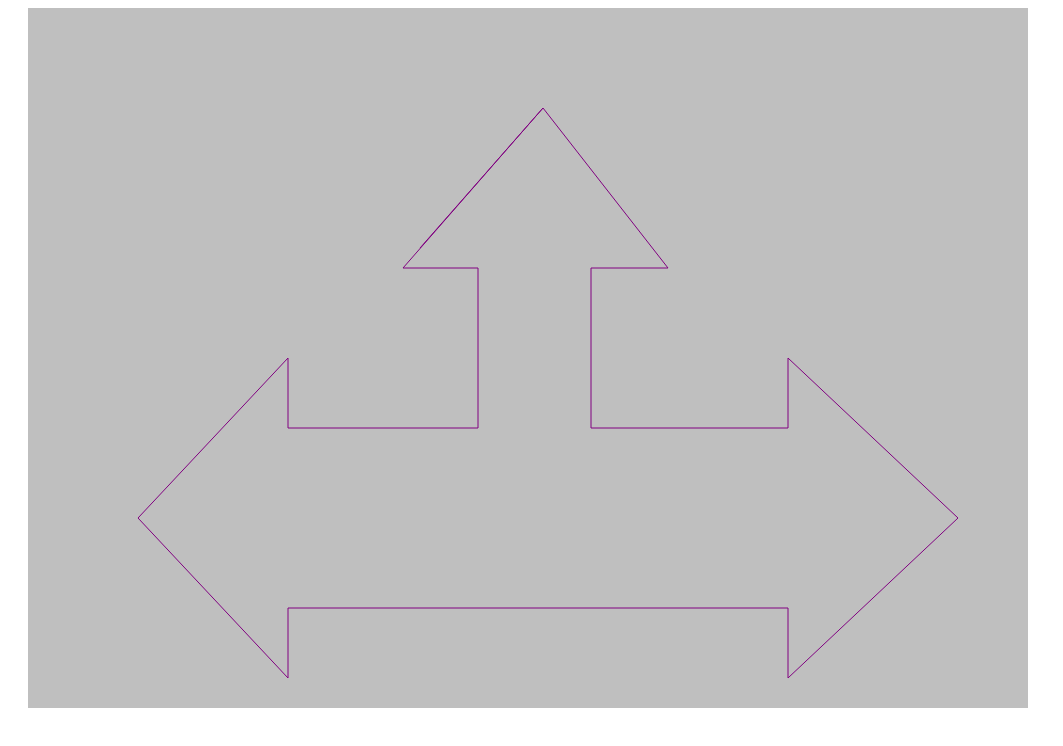
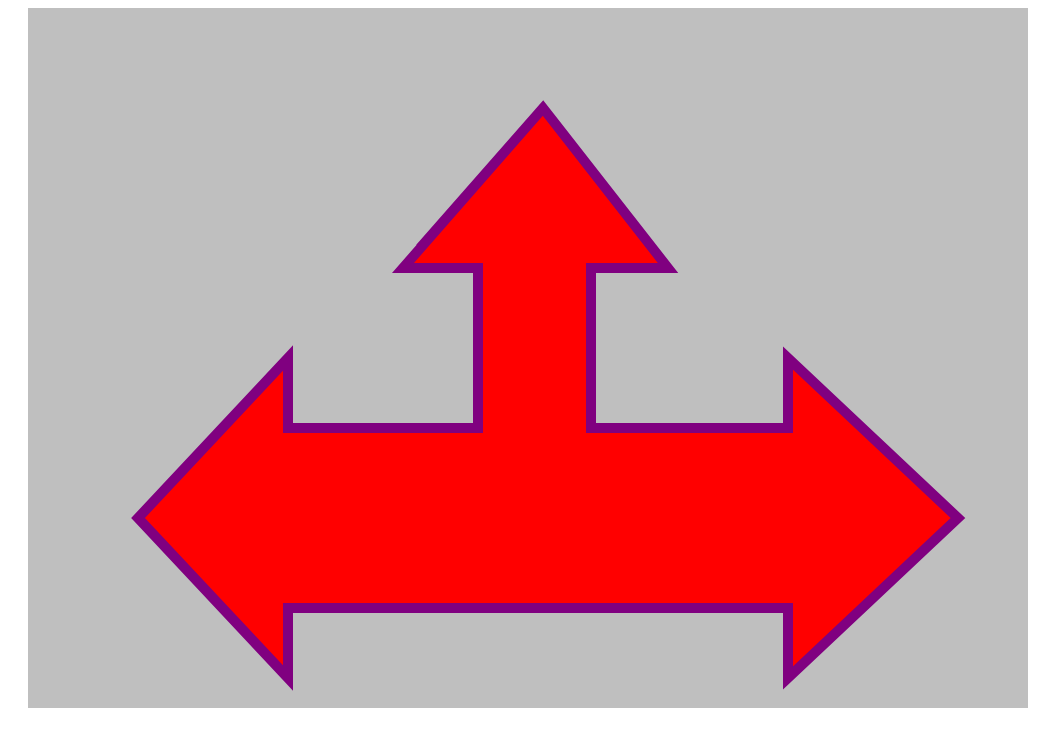
Before and after one commit to mayooh509/Projet-final, a plain HTML site: page index.html in a window 1280 px wide. Shown: the whole page, without its empty margins (0-1063 px from the left). Drawn offline with Linux system fonts and the light colour scheme.

Commit message:
second commit Mayooh

```diff
--- a/index.html
+++ b/index.html
@@ -22,10 +22,9 @@
         const ctx = canvas.getContext("2d");
 
         ctx.beginPath();
-        ctx.linewidth="10";
+        ctx.lineWidth= "10";
         ctx.fillStyle = "red";
         ctx.strokeStyle= "purple";
-
         ctx.moveTo(515, 100);
         ctx.lineTo(375, 260);
         ctx.lineTo(450, 260);
@@ -46,7 +45,7 @@
         ctx.lineTo(640, 260);
         ctx.lineTo(515, 100);
         ctx.lineTo(392, 240);
-
+        ctx.fill();
         ctx.stroke();
         ctx.closePath();
     </script>
```
